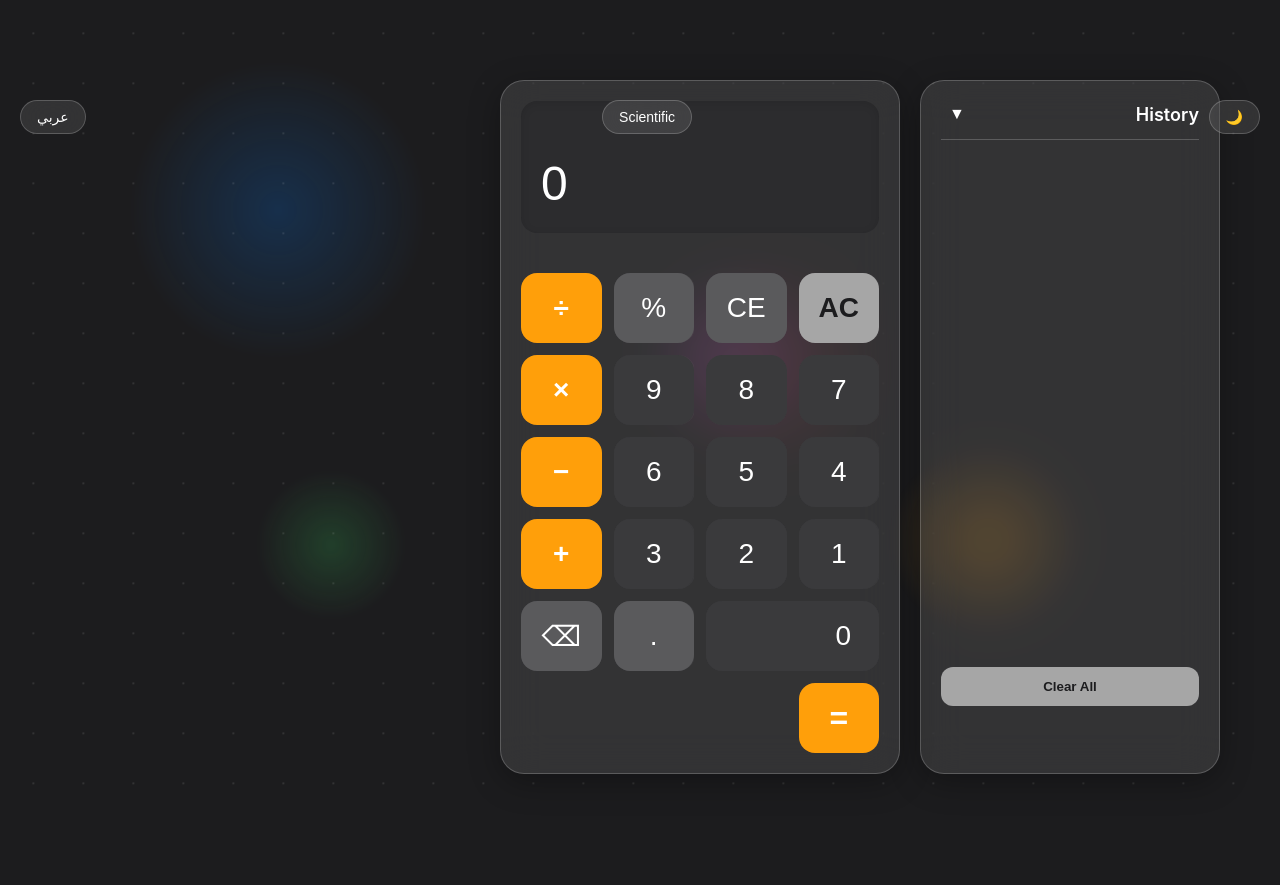
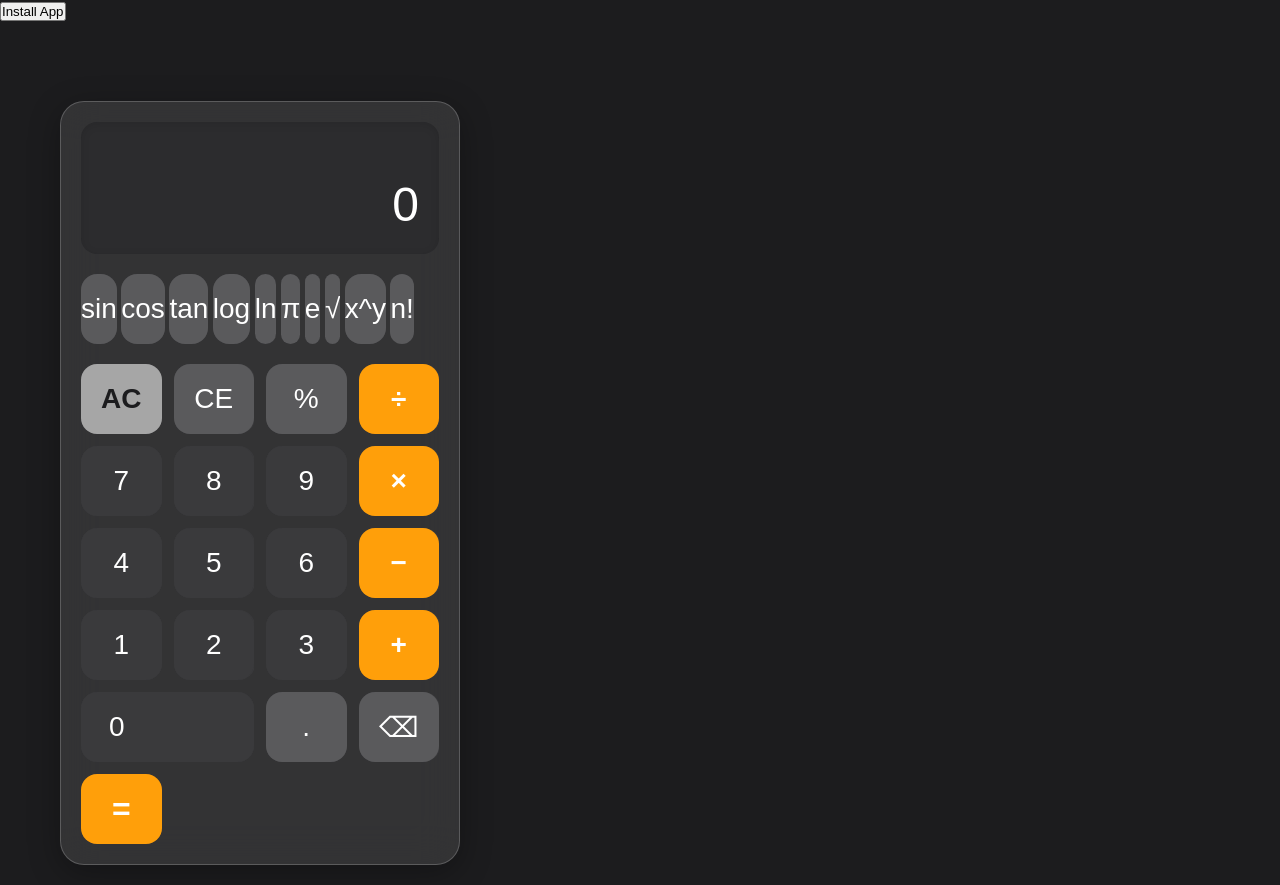
Before and after one commit to 0xKanba/nointernet, a plain HTML site: page index.html in a window 1280 px wide. Drawn offline with Linux system fonts and the light colour scheme.

Commit message:
Update index.html

```diff
--- a/index.html
+++ b/index.html
@@ -1,63 +1,32 @@
 <!DOCTYPE html>
-<html lang="ar" dir="rtl">
+<html lang="en">
 <head>
     <meta charset="UTF-8">
     <meta name="viewport" content="width=device-width, initial-scale=1.0">
-    <title>Pro Calculator 3D</title>
+    <title>Advanced Calculator</title>
     <link rel="stylesheet" href="style.css">
     <link rel="manifest" href="manifest.json">
-    <link rel="icon" href="/icons/calc16.png" type="image/png">
-    <link rel="shortcut icon" href="/icons/calc512.png" type="image/png">
-    <link rel="apple-touch-icon" sizes="180x180" href="/icons/apple-touch-icon.png">
-    <link rel="icon" type="image/png" sizes="32x32" href="/icons/calc32.png">
+    <link rel="icon" href="icons/calc16.png" type="image/png">
     <meta name="theme-color" content="#1a1a1a">
     <meta name="apple-mobile-web-app-capable" content="yes">
     <meta name="apple-mobile-web-app-status-bar-style" content="black-translucent">
 </head>
 <body>
-    <!-- 3D Background -->
-    <div class="bg-3d">
-        <div class="floating-shapes">
-            <div class="shape shape-1"></div>
-            <div class="shape shape-2"></div>
-            <div class="shape shape-3"></div>
-            <div class="shape shape-4"></div>
-            <div class="shape shape-5"></div>
-        </div>
-        <div class="grid-overlay"></div>
-    </div>
-
-    <!-- Language Toggle -->
-    <div class="controls-top">
-        <button id="lang-btn" class="control-btn">عربي</button>
-        <button id="mode-toggle" class="control-btn">Scientific</button>
-        <button id="theme-toggle" class="control-btn">🌙</button>
-    </div>
+    <!-- Install Button -->
+    <button id="install-btn" class="install-btn">Install App</button>
 
     <!-- Calculator Container -->
     <div class="calculator-container">
-        <!-- History Panel -->
-        <div class="history-panel" id="history-panel">
-            <div class="history-header">
-                <h4 id="history-title">History</h4>
-                <button class="collapse-btn" id="collapse-btn">▼</button>
-            </div>
-            <div class="history-content">
-                <ul id="history-list"></ul>
-                <button id="clear-history" class="clear-btn">Clear All</button>
-            </div>
-        </div>
-
-        <!-- Main Calculator -->
-        <div class="calculator" id="calculator">
+        <!-- Calculator -->
+        <div class="calculator">
             <!-- Display -->
             <div class="display-container">
                 <div class="expression" id="expression"></div>
                 <input type="text" id="result" readonly placeholder="0">
             </div>
 
-            <!-- Scientific Mode Toggle Buttons -->
-            <div class="mode-buttons" id="scientific-buttons">
+            <!-- Scientific Buttons -->
+            <div class="scientific-buttons">
                 <button class="btn sci-btn" onclick="appendFunction('sin(')">sin</button>
                 <button class="btn sci-btn" onclick="appendFunction('cos(')">cos</button>
                 <button class="btn sci-btn" onclick="appendFunction('tan(')">tan</button>
@@ -67,36 +36,31 @@
                 <button class="btn sci-btn" onclick="appendValue('e')">e</button>
                 <button class="btn sci-btn" onclick="appendFunction('√(')">√</button>
                 <button class="btn sci-btn" onclick="appendValue('^')">x^y</button>
-                <button class="btn sci-btn" onclick="appendValue('!')"  >n!</button>
+                <button class="btn sci-btn" onclick="appendValue('!')">n!</button>
             </div>
 
             <!-- Main Buttons Grid -->
             <div class="buttons-grid">
-                <!-- Row 1 -->
                 <button class="btn clear-btn" onclick="clearAll()">AC</button>
                 <button class="btn function-btn" onclick="clearEntry()">CE</button>
                 <button class="btn function-btn" onclick="percentage()">%</button>
                 <button class="btn operator-btn" onclick="appendOperator('/')">÷</button>
 
-                <!-- Row 2 -->
                 <button class="btn number-btn" onclick="appendValue('7')">7</button>
                 <button class="btn number-btn" onclick="appendValue('8')">8</button>
                 <button class="btn number-btn" onclick="appendValue('9')">9</button>
                 <button class="btn operator-btn" onclick="appendOperator('*')">×</button>
 
-                <!-- Row 3 -->
                 <button class="btn number-btn" onclick="appendValue('4')">4</button>
                 <button class="btn number-btn" onclick="appendValue('5')">5</button>
                 <button class="btn number-btn" onclick="appendValue('6')">6</button>
                 <button class="btn operator-btn" onclick="appendOperator('-')">−</button>
 
-                <!-- Row 4 -->
                 <button class="btn number-btn" onclick="appendValue('1')">1</button>
                 <button class="btn number-btn" onclick="appendValue('2')">2</button>
                 <button class="btn number-btn" onclick="appendValue('3')">3</button>
                 <button class="btn operator-btn" onclick="appendOperator('+')">+</button>
 
-                <!-- Row 5 -->
                 <button class="btn number-btn zero-btn" onclick="appendValue('0')">0</button>
                 <button class="btn function-btn" onclick="appendValue('.')">.</button>
                 <button class="btn function-btn" onclick="deleteChar()">⌫</button>
@@ -106,15 +70,6 @@
     </div>
 
     <script src="script.js"></script>
-    <script>
-        // Service Worker Registration
-        if ('serviceWorker' in navigator) {
-            window.addEventListener('load', () => {
-                navigator.serviceWorker.register('/sw.js')
-                    .then(reg => console.log('SW Registered:', reg))
-                    .catch(err => console.error('SW Registration Failed:', err));
-            });
-        }
-    </script>
+    <script src="app.js"></script>
 </body>
 </html>
```
